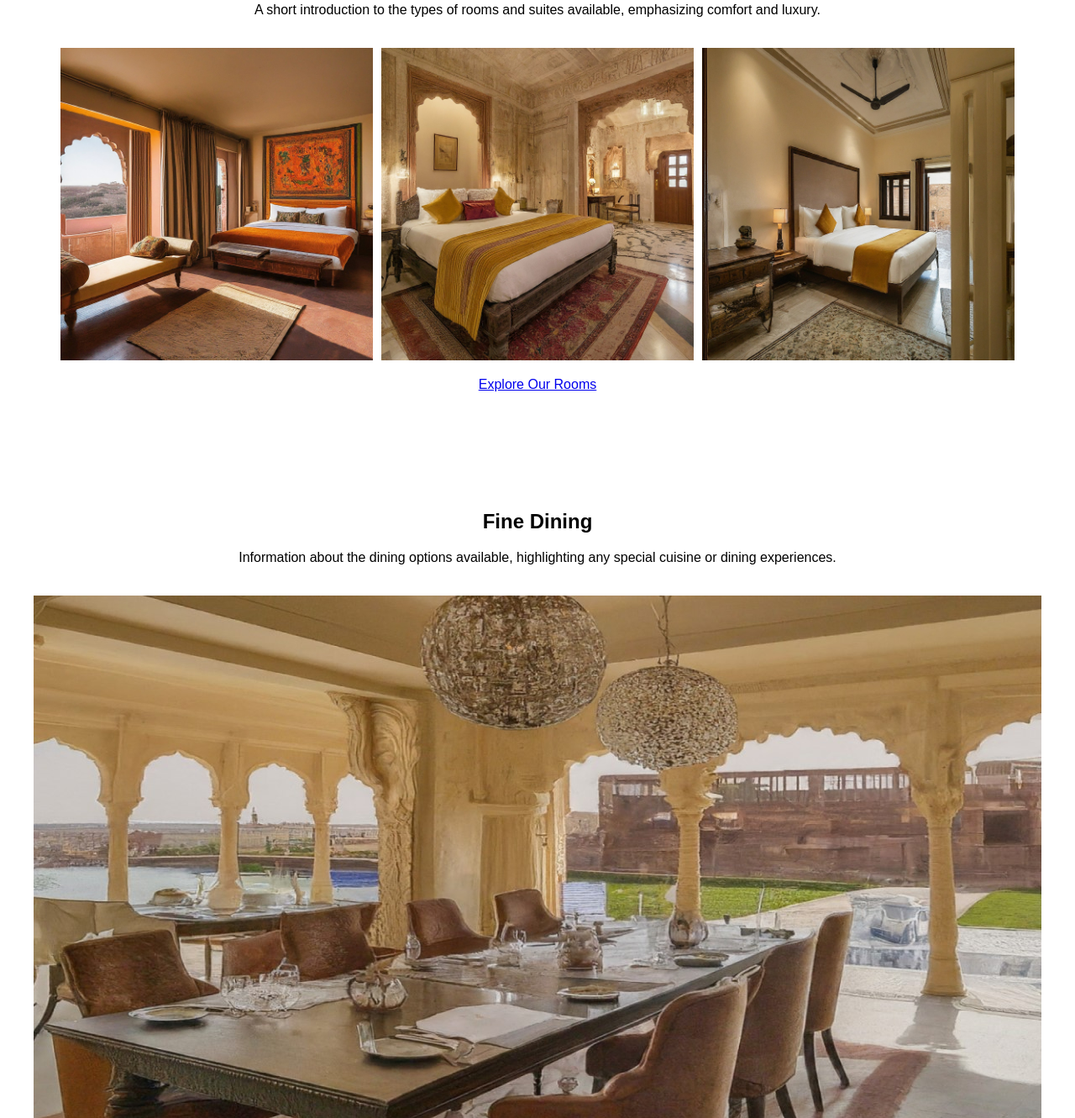
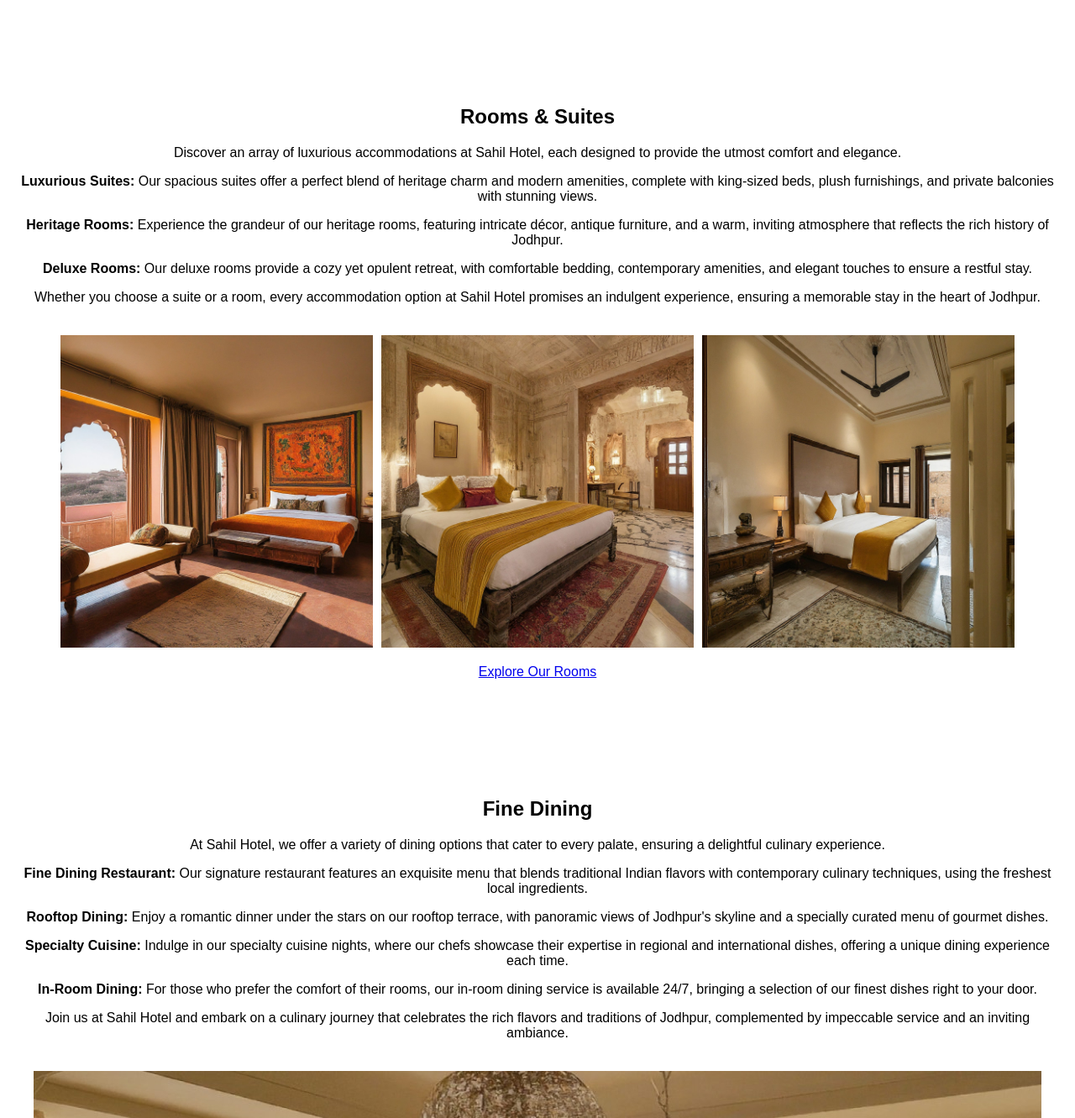
Before and after one commit to Sahil-Popat-Potale/Hotel-HomePage, a plain HTML site: page Simplotel Hotel/index.html in a window 1280 px wide. Shown: the part 1469-2800 px from the top of the page at 84% size. Drawn offline with Linux system fonts and the light colour scheme.

Commit message:
Update index.html

```diff
--- a/Simplotel Hotel/index.html
+++ b/Simplotel Hotel/index.html
@@ -30,14 +30,39 @@
     <!-- About Us Section -->
     <section id="about" class="about-section">
         <h2>About Us</h2>
-        <p>A brief paragraph about the hotel’s history, its heritage, and its luxurious offerings.</p>
+        <p>Situated in the heart of Jodhpur, Sahil Hotel stands as a testament to timeless elegance and heritage. Once a royal palace,</p>
+        <p>this opulent retreat has been meticulously restored to offer an unparalleled blend of traditional grandeur and modern luxury. </p>
+        <p>Guests are invited to immerse themselves in a rich history that dates back centuries,
+            experiencing the splendor of regal architecture, exquisite décor, and bespoke service.</p>
+        <p>With lavish rooms and suites, world-class dining, and unique cultural experiences, </p>
+        <p>Sahil Hotel promises a stay that transcends mere accommodation to offer an unforgettable journey into the past,</p>
+        <p>coupled with the finest comforts of the present.</p>
         <img src="aboutUs1.jpg" alt="Palatial Interior">
     </section>
 
     <!-- Rooms & Suites Section -->
     <section id="rooms" class="rooms-section">
         <h2>Rooms & Suites</h2>
-        <p>A short introduction to the types of rooms and suites available, emphasizing comfort and luxury.</p>
+        <p>
+    Discover an array of luxurious accommodations at Sahil Hotel, each designed to provide the utmost comfort and elegance.
+</p>
+<p>
+    <strong>Luxurious Suites:</strong> Our spacious suites offer a perfect blend of heritage charm and modern amenities,
+    complete with king-sized beds, plush furnishings, and private balconies with stunning views.
+</p>
+<p>
+    <strong>Heritage Rooms:</strong> Experience the grandeur of our heritage rooms, featuring intricate décor, antique furniture,
+    and a warm, inviting atmosphere that reflects the rich history of Jodhpur.
+</p>
+<p>
+    <strong>Deluxe Rooms:</strong> Our deluxe rooms provide a cozy yet opulent retreat, with comfortable bedding, contemporary amenities,
+    and elegant touches to ensure a restful stay.
+</p>
+<p>
+    Whether you choose a suite or a room, every accommodation option at Sahil Hotel promises an indulgent experience,
+    ensuring a memorable stay in the heart of Jodhpur.
+</p>
+
         <div class="image-carousel">
             <img src="Luxurious suite.jfif" alt="Luxurious Suite">
             <img src="heritage room.jfif" alt="Heritage Room">
@@ -49,7 +74,25 @@
     <!-- Dining -->
     <section id="dining" class="dining-section">
         <h2>Fine Dining</h2>
-        <p>Information about the dining options available, highlighting any special cuisine or dining experiences.</p>
+        <p>
+    At Sahil Hotel, we offer a variety of dining options that cater to every palate, ensuring a delightful culinary experience.
+</p>
+<p>
+    <strong>Fine Dining Restaurant:</strong> Our signature restaurant features an exquisite menu that blends traditional Indian flavors with contemporary culinary techniques, using the freshest local ingredients.
+</p>
+<p>
+    <strong>Rooftop Dining:</strong> Enjoy a romantic dinner under the stars on our rooftop terrace, with panoramic views of Jodhpur's skyline and a specially curated menu of gourmet dishes.
+</p>
+<p>
+    <strong>Specialty Cuisine:</strong> Indulge in our specialty cuisine nights, where our chefs showcase their expertise in regional and international dishes, offering a unique dining experience each time.
+</p>
+<p>
+    <strong>In-Room Dining:</strong> For those who prefer the comfort of their rooms, our in-room dining service is available 24/7, bringing a selection of our finest dishes right to your door.
+</p>
+<p>
+    Join us at Sahil Hotel and embark on a culinary journey that celebrates the rich flavors and traditions of Jodhpur, complemented by impeccable service and an inviting ambiance.
+</p>
+
         <img src="dineing.jfif" alt="Dining Area">
     </section>
 
@@ -86,7 +129,20 @@
     <!-- Experiences Section -->
     <section id="experiences" class="experiences-section">
         <h2>Unique Experiences</h2>
-        <p>Information about the unique experiences offered, such as spa treatments, local tours, and cultural events.</p>
+        <p>At Sahil Hotel, we strive to provide our guests with unique and unforgettable experiences that go beyond traditional hospitality. </p>
+        <p>
+            <strong>Spa Treatments:</strong> Rejuvenate your body and mind at our luxurious spa, where we offer a range of treatments including traditional Ayurvedic massages, aromatherapy, and holistic therapies designed to promote relaxation and well-being.
+        </p>
+        <p><strong>Local Tours:</strong> Discover the rich history and culture of Jodhpur with our curated local tours. Visit iconic landmarks such as Mehrangarh Fort, Umaid Bhawan Palace, and explore the vibrant bazaars of the Blue City with our knowledgeable guides.
+        </p>
+        <p><strong>Cultural Events:</strong> Immerse yourself in the local culture with our exclusive cultural events. Enjoy live folk music and dance performances, traditional Rajasthani cuisine, and interactive workshops that give you a deeper understanding of the region's heritage.
+        </p>
+        <p><strong>Adventure Activities:</strong> For the adventurous spirit, we offer activities such as camel safaris, desert camping, and nature trails, allowing you to experience the rugged beauty of Rajasthan's landscapes.
+        </p>
+        <p><strong>Cooking Classes:</strong> Learn the art of Rajasthani cooking with our expert chefs. Participate in hands-on cooking classes where you can master traditional recipes and take home a taste of Rajasthan.
+        </p>
+        <p> Experience the essence of Jodhpur at Sahil Hotel, where every moment is crafted to provide you with memories that last a lifetime.
+        </p>
         <img src="dine.jfif" alt="Spa Treatment or Cultural Event">
     </section>
 
```
